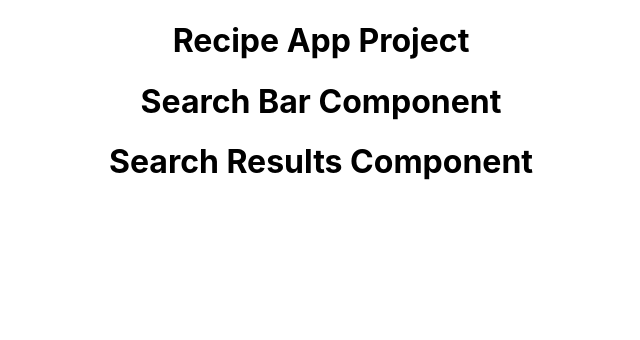
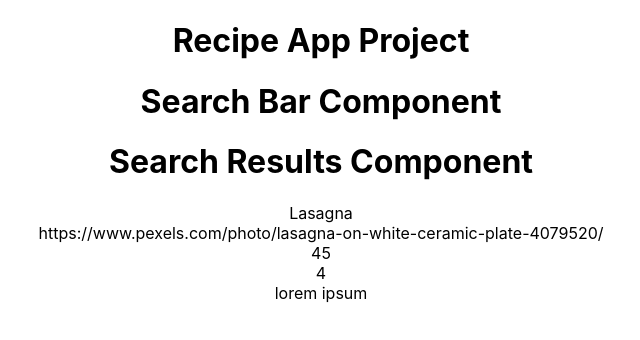
Before and after one commit to CodeNameAshley/final-project-recipe-app-project, a React (Create React App) app: page / in a window 1280 px wide. Shown: the top 340 px of the page, without its empty margins (319-959 px from the left). Built offline with nearby package versions, Linux system fonts and the light colour scheme.

Commit message:
RecipeInfo updated with props, data, and proptypes

```diff
--- a/src/components/App.js
+++ b/src/components/App.js
@@ -1,6 +1,7 @@
 /* eslint-disable */
 import React from "react";
 import "../styles/App.css";
+import RecipeInfo from "./RecipeInfo";
 import SearchBar from "./SearchBar";
 import SearchResults from "./SearchResults";
 
@@ -10,6 +11,13 @@ function App() {
       <h1>Recipe App Project</h1>
       <SearchBar />
       <SearchResults />
+      <RecipeInfo
+        title="Lasagna"
+        image="https://www.pexels.com/photo/lasagna-on-white-ceramic-plate-4079520/"
+        readyInMinutes={45}
+        servings={4}
+        original="lorem ipsum"
+      />
     </div>
   );
 }
--- a/src/components/RecipeInfo.js
+++ b/src/components/RecipeInfo.js
@@ -1,9 +1,25 @@
+/* eslint-disable */
 import React from "react";
+import PropTypes from "prop-types";
 
-export default function RecipeInfo() {
+export default function RecipeInfo(props) {
+  const { image, original, readyInMinutes, servings, title } = props;
+
   return (
-    <div>
-      <h1>Recipe Info Component</h1>
+    <div className="recipe-info">
+      <div className="recipe-info__title">{title}</div>
+      <div className="recipe-info__image">{image}</div>
+      <div className="recipe-info__minutes">{readyInMinutes}</div>
+      <div className="recipe-info__servings">{servings}</div>
+      <div className="recipe-info__original">{original}</div>
     </div>
   );
 }
+
+RecipeInfo.propTypes = {
+  image: PropTypes.string.isRequired,
+  original: PropTypes.string.isRequired,
+  readyInMinutes: PropTypes.number.isRequired,
+  servings: PropTypes.number.isRequired,
+  title: PropTypes.string.isRequired,
+};
```
